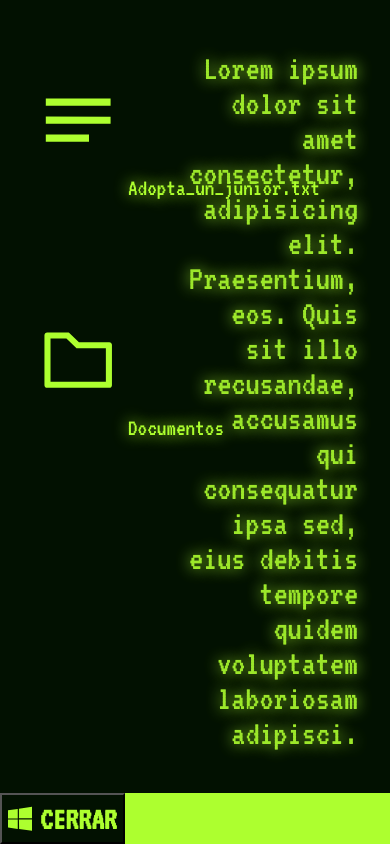
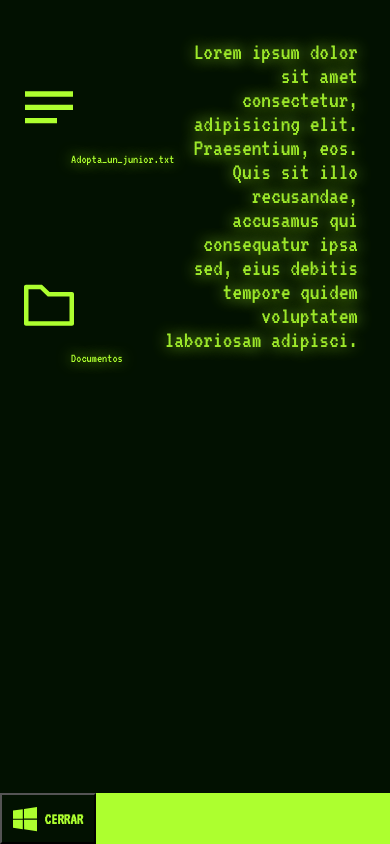
Before and after one commit to NorimNori/IIPGTAuJ_frontendApplication, a React (Vite) app in the folder IIPGTAuJ_frontend_app/: page / in a window 390 px wide. Built offline with nearby package versions, Linux system fonts and the light colour scheme.

Commit message:
Aplicando responsive

```diff
--- a/IIPGTAuJ_frontend_app/src/components/fondoPantalla/fondoPantalla.css
+++ b/IIPGTAuJ_frontend_app/src/components/fondoPantalla/fondoPantalla.css
@@ -1,6 +1,6 @@
 .fnd{
     width: 50vw;
-    font-size: 2.2em;
+    font-size: clamp(1.5rem, 1.217rem + 1.208vw, 2.5rem);
     padding: 1rem 2rem;
     opacity: .9;
 
--- a/IIPGTAuJ_frontend_app/src/components/icono/icono.css
+++ b/IIPGTAuJ_frontend_app/src/components/icono/icono.css
@@ -1,6 +1,6 @@
  .icn-cont{
-    width: 13rem;
-    height: 30rem;
+    width: 15%;
+    height: 50%;
 
     display: flex;
     flex-direction: column;
@@ -9,6 +9,8 @@
  .icn{
     width: 100%;
     height: 50%;
+    margin-left: 5rem;
+    margin-top: 2rem;
 
     display: flex;
     flex-direction: column;
@@ -18,7 +20,7 @@
 }
 .icn:hover{
    filter: brightness(1.1);
-   width: 110%;
+   width: 100%;
    height: 60%;
    cursor: pointer;
    transition: 1ms;
@@ -27,11 +29,15 @@
    width: 55%;
    height: 55%;
 
+   min-width: 4rem;
+   min-height: 4rem;
+
 }
 .ltrs{
-   font-size: 1.5em;
+   font-size: clamp(0.8rem, 0.602rem + 0.845vw, 1.5rem);
+   margin: 1rem;
 
    position: absolute;
-   top: 10rem;
-   left: 8rem;
+   top: 70%;
+   left: 60%;
 }
--- a/IIPGTAuJ_frontend_app/src/components/logoCarga/LogoCarga.jsx
+++ b/IIPGTAuJ_frontend_app/src/components/logoCarga/LogoCarga.jsx
@@ -15,7 +15,7 @@ const LogoCarga = () => {
                 <div className='pt-3'>
                     <h3> Wentanasas<span id="mr2">G</span><span id='xd'>xd</span></h3>
                 </div>
-                <p>Professional</p>
+                <p className="professional">Professional</p>
 
             </section>
         </>
--- a/IIPGTAuJ_frontend_app/src/components/logoCarga/logoCarga.css
+++ b/IIPGTAuJ_frontend_app/src/components/logoCarga/logoCarga.css
@@ -8,33 +8,33 @@
     align-items: baseline;
  }
  .pt-2{
+    font-size: clamp(1.5rem, 1.217rem + 1.208vw, 2.5rem);
     margin-right: -2rem;
 
     display: flex;
     position: relative;
  }
- .cw-logo{
+ .cont .cw-logo{
     width: 30%;
     height: 30%;
     position: relative;
-    left: .7em;
  }
 .pt-3{
     font-weight: bolder;
     position: relative;
 }
 h3{
-    font-size: 5rem;
+    font-size: clamp(4rem, 3.434rem + 2.415vw, 6rem);
     margin: auto;
 }
 #mr1{
     border: solid var(--color-greenyellow) 1px;
-    font-size: .3em;
+    font-size: clamp(0.3rem, 0.13rem + 0.725vw, 0.9rem);
     padding: .1em;
     border-radius: 100%;
 
     position: absolute;
-    left: 180px;
+    left: 100%;
     top: 5px;
 }
 #mr2{
@@ -53,3 +53,6 @@ h3{
     font-size: 3.5rem;
     margin-left: .3em;
 }
+.professional{
+    font-size: clamp(3rem, 2.434rem + 2.415vw, 5rem);
+}
--- a/IIPGTAuJ_frontend_app/src/components/notasModal/notasModal.css
+++ b/IIPGTAuJ_frontend_app/src/components/notasModal/notasModal.css
@@ -1,15 +1,15 @@
 .cont-nt{
-    border: solid var(--color-greenyellow) 15px;
+    border: solid var(--color-greenyellow) 10px ;
     background-color: var(--color-richblack);
     overflow-y: scroll;
 
     position: absolute;
-    width: 60vw;
-    height: 80vh;
+    width: 60%;
+    height: 75vh;
     min-width: 300px;
-    top: 9%;
-    left: 8%;
-    margin: 0;
+    min-height: rem;
+    top: 8%;
+    left: 10%;
     z-index: 1;
 }
 .header{
@@ -17,12 +17,11 @@
     color: var(--color-richblack);
     text-align: start;
     font-weight: bold;
-    font-size: 2em;
+    font-size: clamp(1.5rem, 1.358rem + 0.604vw, 2rem);
 
-    margin: 0;
     height: 30px;
     width: 100%;
-    padding-bottom: 5px;
+    padding: 5px;
 
     display: flex;
     justify-content: space-between;
@@ -31,13 +30,15 @@
     top: 0;
 }
 .wish{
-    font-size: 2.5em;
+    font-size: clamp(1.3rem, 0.96rem + 1.449vw, 2.5rem);
     text-align: start;
-    padding: 20px;
+    padding: .5em 1em;
+    margin: 0;
 }
 ::-webkit-scrollbar {
     width: 0;
 }
 #close-nt{
     cursor: pointer;
+    margin: 5px;
 }
--- a/IIPGTAuJ_frontend_app/src/components/piePagina/piePagina.css
+++ b/IIPGTAuJ_frontend_app/src/components/piePagina/piePagina.css
@@ -10,19 +10,19 @@ footer{
     align-items: center;
 }
 .btn-logo{
-    border: intset;
     background-color: var(--color-richblack);
-    width: 7%;
-    min-width: 7.8rem;
+    padding: .2em;
+    width: 8.7%;
+    min-width: 6rem;
     height: 100%;
 
-    font-size: 2em;
+    font-size: clamp(1rem, 0.858rem + 0.604vw, 1.5rem);
     font-weight: bolder;
     font-family: 'VT323';
     color: var(--color-greenyellow);
 
     display: flex;
-    justify-content: start;
+    justify-content: space-evenly;
     align-items: center;
 }
 .btn-logo:hover{
@@ -30,10 +30,8 @@ footer{
     cursor: pointer;
 }
 .w-logo{
-    width: 2.5rem;
-    height: 80%;
-    min-width: 1.5rem;
-    max-width: 3rem;
-    min-height: 1.2rem;
-    padding-right: .5rem;
+    width: 4vw;
+    height: 90%;
+
+    min-width: 1.5em;
 }
```
